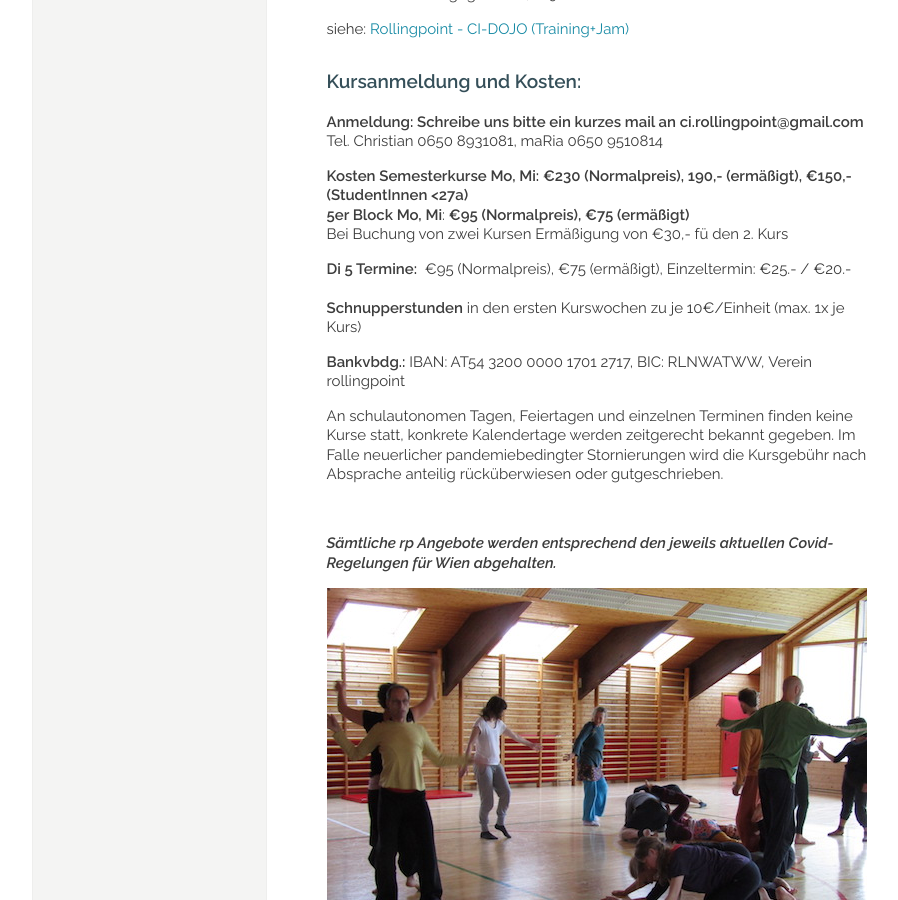
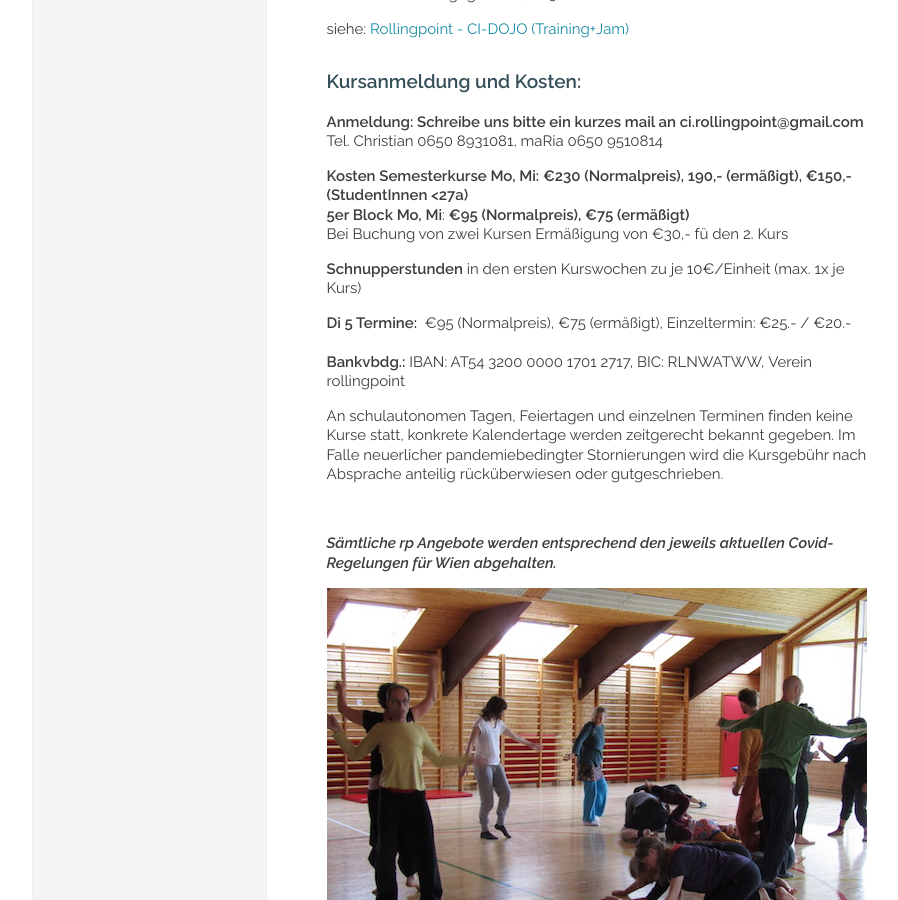
Before and after one commit to manulari/rollingpointat, a Jekyll site: the page built from _pages_de/kurse.md, in a window 1280 px wide and 900 px high, scrolled down 1942 px. Shown: the whole window, without its empty margins (152-1050 px from the left). Built offline with Jekyll 4.4.1, drawn with Linux system fonts in a browser that asks for light colours; comment, search, counter and statistics services are not loaded.

```diff
--- a/_pages_de/kurse.md
+++ b/_pages_de/kurse.md
@@ -84,10 +84,10 @@ Tel. Christian 0650 8931081, maRia 0650 9510814
 **5er Block Mo, Mi**: **€95 (Normalpreis), €75 (ermäßigt)**\
 Bei Buchung von zwei Kursen Ermäßigung von €30,- fü den 2. Kurs
 
+**Schnupperstunden** in den ersten Kurswochen zu je 10€/Einheit (max. 1x je Kurs)
+
 **Di 5 Termine:**  €95 (Normalpreis), €75 (ermäßigt), Einzeltermin: €25.- / €20.-\
 \
-**Schnupperstunden** in den ersten Kurswochen zu je 10€/Einheit (max. 1x je Kurs)
-
 **Bankvbdg.:** IBAN: AT54 3200 0000 1701 2717, BIC: RLNWATWW, Verein rollingpoint
 
 An schulautonomen Tagen, Feiertagen und einzelnen Terminen finden keine Kurse statt, konkrete Kalendertage werden zeitgerecht bekannt gegeben. Im Falle neuerlicher pandemiebedingter Stornierungen wird die Kursgebühr nach Absprache anteilig rücküberwiesen oder gutgeschrieben.
```
